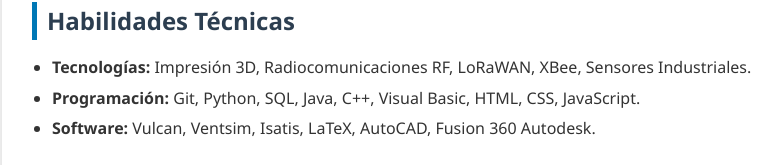
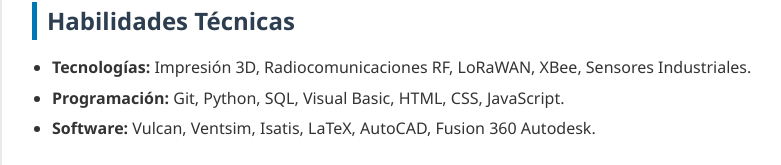
Before and after one commit to felmuca/mi_portafolio, a plain HTML site: page index.html in a window 1280 px wide. Shown: the part 1276-1441 px from the top of the page, without its empty margins (238-1019 px from the left). Drawn offline with Linux system fonts and the light colour scheme.

Commit message:
se modifica la cantidad de lenguajes(quitando java y c++

```diff
--- a/index.html
+++ b/index.html
@@ -78,7 +78,7 @@
             <h2>Habilidades Técnicas</h2>
             <ul>
                 <li><strong>Tecnologías:</strong> Impresión 3D, Radiocomunicaciones RF, LoRaWAN, XBee, Sensores Industriales.</li>
-                <li><strong>Programación:</strong> Git, Python, SQL, Java, C++, Visual Basic, HTML, CSS, JavaScript.</li>
+                <li><strong>Programación:</strong> Git, Python, SQL, Visual Basic, HTML, CSS, JavaScript.</li>
                 <li><strong>Software:</strong> Vulcan, Ventsim, Isatis, LaTeX, AutoCAD, Fusion 360 Autodesk.</li>
             </ul>
         </section>
```
